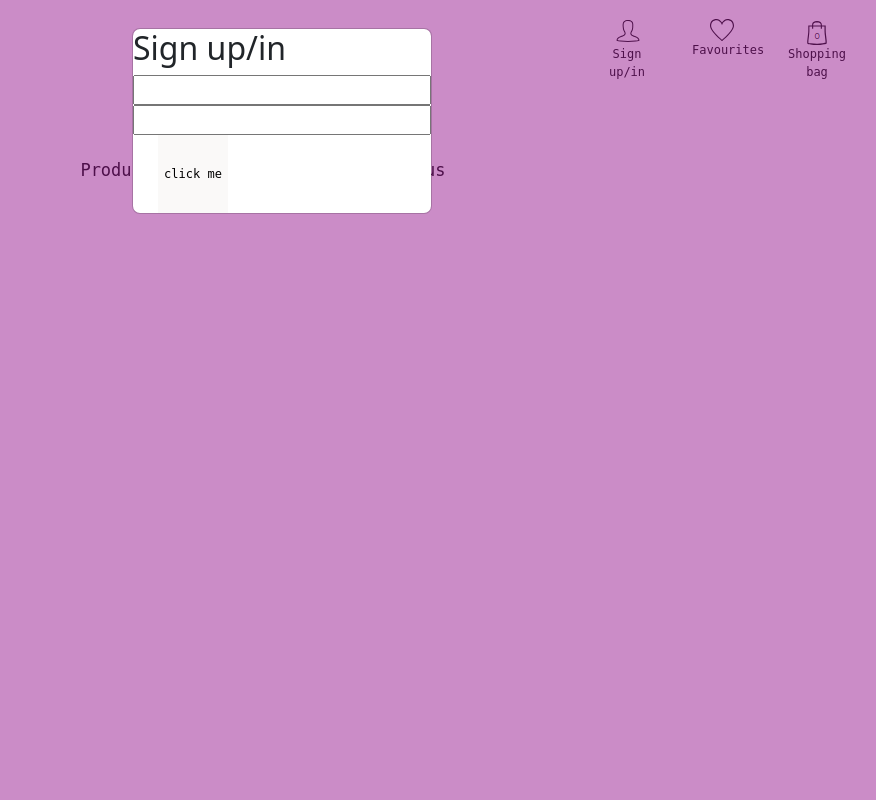
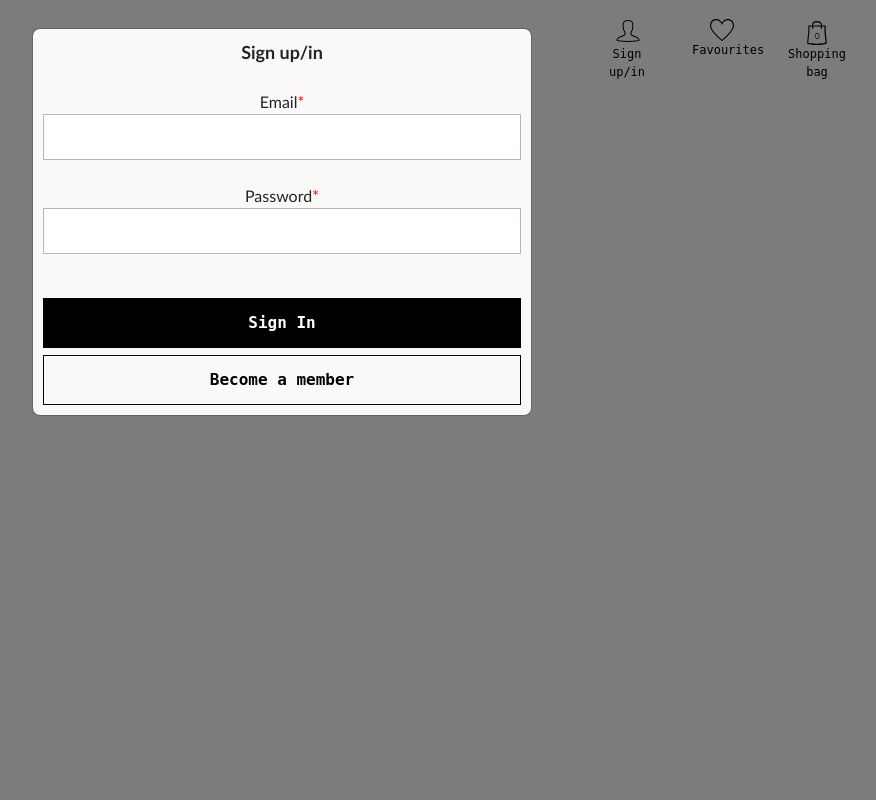
Before and after one commit to HoucemHr/PHP-ECom, a PHP site: page /App/Views/Header.php in a window 1280 px wide, after a click on "Sign up/in". Shown: the whole page, without its empty margins (358-1234 px from the left). Run offline with PHP 8.4, Linux system fonts and the light colour scheme.

Commit message:
Login form style

```diff
--- a/App/Views/Header.php
+++ b/App/Views/Header.php
@@ -10,17 +10,14 @@
     <link rel="stylesheet" href="/Myproject/Assets/Css/headerStyle.css">
     <link rel="stylesheet" href="/Myproject/Assets/Css/mainSectionStyle.css">
     <link rel="stylesheet" href="/Myproject/Assets/Css/menu.css">
-
+    <link rel="stylesheet" href="/Myproject/Assets/Css/modalFormStyle.css">
 </head>
-
-
-
-
 
 <body>
 
     <script src="https://cdn.jsdelivr.net/npm/bootstrap@5.0.2/dist/js/bootstrap.bundle.min.js" integrity="sha384-MrcW6ZMFYlzcLA8Nl+NtUVF0sA7MsXsP1UyJoMp4YLEuNSfAP+JcXn/tWtIaxVXM" crossorigin="anonymous"></script>
     <?php require_once "c:/xampp/htdocs/Myproject/App/Views/LoginModal.php"?>
+
     <header>
         <div class="logo">
             <img src="/Myproject/Assets/Images/logo1.png" alt="">
@@ -35,4 +32,6 @@
             <?php require_once "c:/xampp/htdocs/Myproject/App/Views/Menu.php"?>
         </div>
     </main>
+
+
     <script  src="/Myproject/Assets/JS/myScript.js"></script>
--- a/App/Views/LoginModal.php
+++ b/App/Views/LoginModal.php
@@ -5,11 +5,14 @@
 <div class="modal fade" id="exampleModal" tabindex="-1" aria-labelledby="exampleModalLabel" aria-hidden="true">
   <div class="modal-dialog">
     <div class="modal-content">
-      <h2>Sign up/in</h1>
-          <input type="text" name="" id="emailInput" required>
-          <input type="password" name="" id="passwordInput" required>
-          <button id="testjs">click me</button>
-
+          <span style="font-weight: bolder;font-size: 18px;">Sign up/in</span><br>
+          <label for="emailInput">Email<span style="color: red;">*</span></label>
+          <input type="text" name="" id="emailInput" required><br>
+          <label for="passwordInput">Password<span style="color: red;">*</span></label>
+          <input type="password" name="" id="passwordInput" required><br>
+          <div id="message"></div>
+          <button id="testjs" class="button1">Sign In</button>
+          <button id="" class="button2">Become a member</button>
     </div>
   </div>
 </div>
--- /dev/null
+++ b/Assets/Css/modalFormStyle.css
@@ -0,0 +1,80 @@
+
+/*
+
+form{
+    padding : 0%;
+    height : 500;
+    margin-top: 50px;
+    width: 340px;
+    margin-left: 30px;
+    background-color: #faf9f8;
+    font-size:18px;
+    font-weight: 400;
+    font-family: sans-serif;
+}
+
+label span{
+    color : red;
+}
+*/
+.modal-content input{
+    height: 46px;
+    width: 100%;
+    font-size: 1rem;
+    font-weight:400;
+    border: 1px solid rgb(184, 182, 182);
+}
+
+
+
+.modal-content #message{
+    width: 100%;
+    height: 17px;
+    color: red;
+    font-size: 13px;
+    font-family: sans-serif;
+    display: flex;
+    justify-content: center;
+}
+
+.modal-content{
+    display: flex;
+    justify-content: center;
+    align-items: center;
+    padding : 10px;
+    font-family:'Gill Sans', 'Gill Sans MT', Calibri, 'Trebuchet MS', sans-serif;
+}
+
+.modal-content .button1{
+    width : 100%;
+    color: white;
+    margin : 0;
+    height : 50px;
+    background-color: black;
+    margin-top: 3px;
+    font-weight: bolder;
+    font-size: large;
+}
+
+.modal-content .button2{
+    width : 100%;
+    color: black;
+    margin : 0;
+    height : 50px;
+    background-color: #faf9f8;
+    margin-top: 7px;
+    font-weight: bolder;
+    font-size: large;
+    border : 1px solid black;
+}
+
+.modal-content .button1:hover{
+    width : 100%;
+    color: white;
+    margin : 0;
+    height : 50px;
+    background-color: rgba(0, 0, 0, 0.623);
+    margin-top: 3px;
+    font-weight: bolder;
+    font-size: large;
+}
--- a/Assets/JS/myScript.js
+++ b/Assets/JS/myScript.js
@@ -11,12 +11,24 @@ function getXMLHTTPRequest(){
     }
     return xhr;
 }
-
+//Handling inputs in login form
 document.getElementById("testjs").addEventListener("click", function(){
     let user = {
         "email" : document.getElementById("emailInput").value,
-        "user" : document.getElementById("passwordInput").value
+        "pass" : document.getElementById("passwordInput").value
     }
+
+    if(user["email"] === ""){
+        document.getElementById("message").innerHTML = "<span id = emptymail >Make Sure To Supply An Email</span>";
+        setTimeout(function(){document.getElementById("emptymail").remove();}
+        , 1200);
+    }
+    else if(user["pass"] === ""){
+        document.getElementById("message").innerHTML = "<span id = emptypass >Make Sure To Supply A Password</span>";
+        setTimeout(function(){document.getElementById("emptypass").remove();}
+        , 1200);
+    }
+    else{
         fetch("/Myproject/index.php", {
             "method" : "POST",
             "headers" : {
@@ -27,6 +39,12 @@ document.getElementById("testjs").addEventListener("click", function(){
         ).then(function(response){
             return response.text();
         }).then(function(data){
-        console.log(data);
+            if(data.trim() === "0"){
+                document.getElementById("message").innerHTML = "<span id = wrongcomb >No Such Email/Password Combination Found !</span>";
+                setTimeout(function(){document.getElementById("wrongcomb").remove();}
+                , 1200);
+            }
+
         })
+    }
 }) ;
--- a/Assets/sass/main.scss
+++ b/Assets/sass/main.scss
@@ -1,4 +1,4 @@
+$modal-content-bg:                  #faf9f8;
 
-$modal-backdrop-bg: rgb(155, 33, 149);
 
 @import "C:/xampp/htdocs/Myproject/node_modules/bootstrap/scss/bootstrap.scss";
--- a/index.php
+++ b/index.php
@@ -2,12 +2,13 @@
     require_once "Routing/Routes.php";
     //meaning i have supplied an email
     //problem when i click button and mail empty
+    //whatever i echo will be recieved by  the js promise
     if(!empty(file_get_contents("php://input"))){
         $data = file_get_contents("php://input");
         $user = json_decode($data, true)["email"];
         $result = $router->dispatch("/ControllerLogin", $user);
         if($router->dispatch("/ControllerLogin", $user)){
-            echo "1";
+            echo "1";//found
         }
         else{
             echo "0";
```
Also changed, not shown: Assets/Css/loginform.css (deleted, +0 -26 lines), Assets/Css/main.css, 1 other file. Lines whose indentation alone changed are shown as unchanged.
